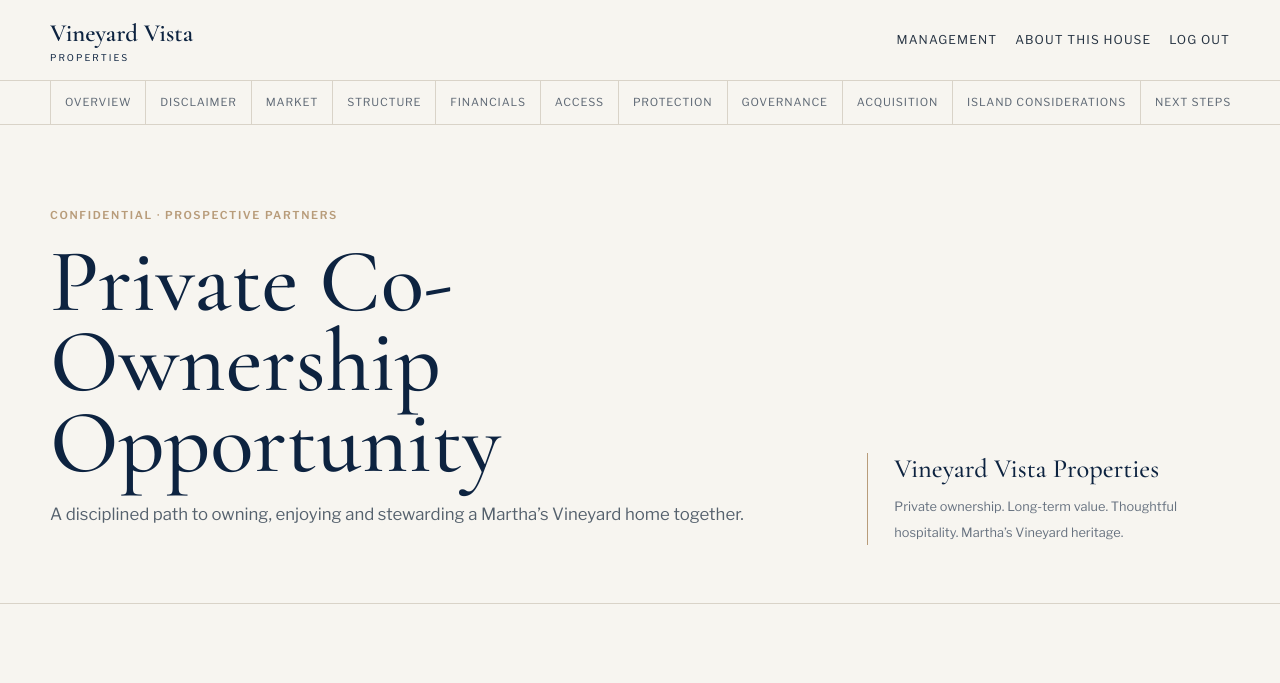
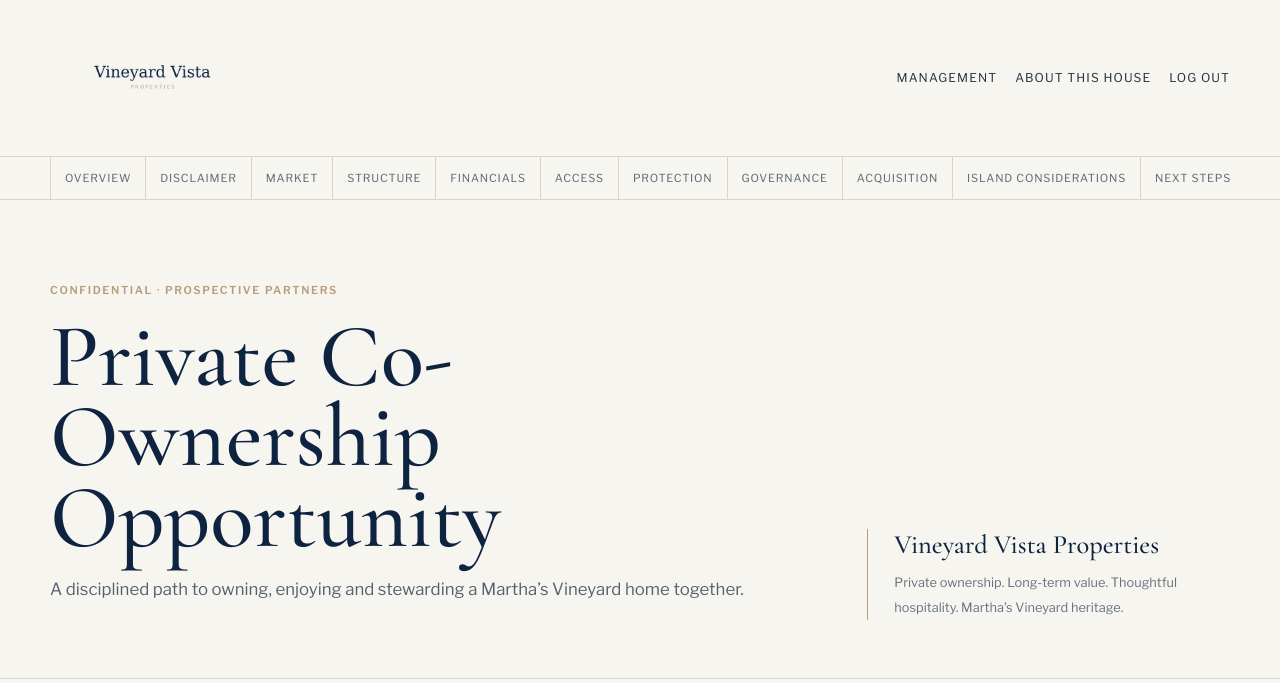
Before and after one commit to vineyardvistaproperties/vineyardvistaproperties, a website: page pitch.html in a window 1280 px wide. Shown: the top 683 px of the page. Drawn offline with nearby package versions, Linux system fonts and the light colour scheme.

Commit message:
Add files via upload

```diff
--- a/pitch.html
+++ b/pitch.html
@@ -25,9 +25,17 @@ footer{background:var(--navy);color:#fff;padding:28px 0}.footer{display:flex;jus
 @media(max-width:900px){.pitch-hero-grid,.pitch-heading{grid-template-columns:1fr}.pitch-hero-aside{border-left:0;border-top:1px solid var(--sand);padding:20px 0 0}.metric-row{grid-template-columns:repeat(2,1fr)}.editorial-grid,.decision-grid,.considerations,.disclaimer-grid,.reserve-band,.split{grid-template-columns:1fr}.numbered-item{grid-template-columns:44px 180px 1fr}.holiday-list{grid-template-columns:1fr 1fr 1fr}.hierarchy-branch{gap:20px}}
 @media(max-width:680px){.shell{width:min(100% - 28px,1180px)}.pitch-tabs{top:69px}.metric-row{grid-template-columns:1fr}.metric-box{border-right:0;border-bottom:1px solid var(--line)}.hierarchy-branch{grid-template-columns:1fr}.hierarchy-branch:before,.hierarchy-branch .entity:before{display:none}.numbered-item{grid-template-columns:38px 1fr}.numbered-item p{grid-column:2}.holiday-list{grid-template-columns:1fr}.holiday-list span{border-right:0}.pitch-section{padding:54px 0}.pitch-hero{padding-top:50px}.pitch-hero h1{font-size:3.8rem}.footer{align-items:flex-start;flex-direction:column}}
 </style>
+
+<style>
+
+.brand-logo-link{display:flex;align-items:center;text-decoration:none}
+.brand-logo{display:block;width:205px;height:auto}
+@media(max-width:760px){.brand-logo{width:172px}}
+
+</style>
 </head>
 <body>
-<header><div class="shell head"><a class="brand" href="index.html"><strong>Vineyard Vista</strong><span>Properties</span></a><div class="top-actions"><a href="management.html">Management</a><a href="guide.html">About This House</a><a href="/api/logout?area=management">Log out</a></div></div></header>
+<header><div class="shell head"><a class="brand brand-logo-link" href="index.html" aria-label="Vineyard Vista Properties home"><img class="brand-logo" src="vvp-logo.jpeg" alt="Vineyard Vista Properties"></a><div class="top-actions"><a href="management.html">Management</a><a href="guide.html">About This House</a><a href="/api/logout?area=management">Log out</a></div></div></header>
 <nav class="pitch-tabs" aria-label="Pitch sections"><div class="shell"><a href="#overview">Overview</a><a href="#disclaimer">Disclaimer</a><a href="#market">Market</a><a href="#structure">Structure</a><a href="#financials">Financials</a><a href="#access">Access</a><a href="#protection">Protection</a><a href="#governance">Governance</a><a href="#acquisition">Acquisition</a><a href="#island">Island Considerations</a><a href="#next">Next Steps</a></div></nav>
 <main>
 <section class="pitch-hero" id="overview"><div class="shell pitch-hero-grid"><div><span class="confidential-chip">Confidential · Prospective Partners</span><h1>Private Co-Ownership Opportunity</h1><p class="lead">A disciplined path to owning, enjoying and stewarding a Martha’s Vineyard home together.</p></div><div class="pitch-hero-aside"><strong>Vineyard Vista Properties</strong><span>Private ownership. Long-term value. Thoughtful hospitality. Martha’s Vineyard heritage.</span></div></div></section>
```
Also changed, not shown: guide.html (+9 -1 lines), index.html (+9 -1 lines).
